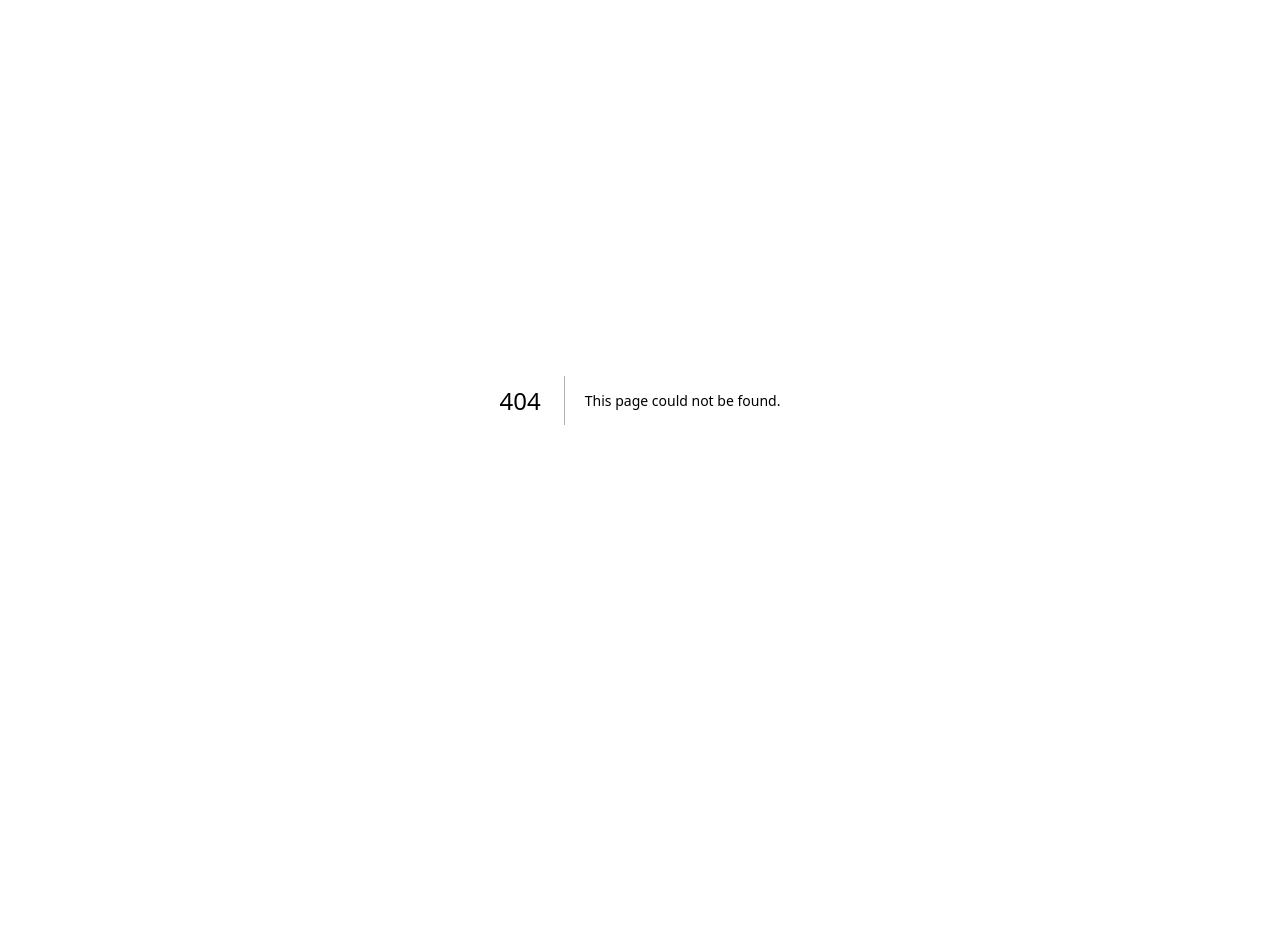
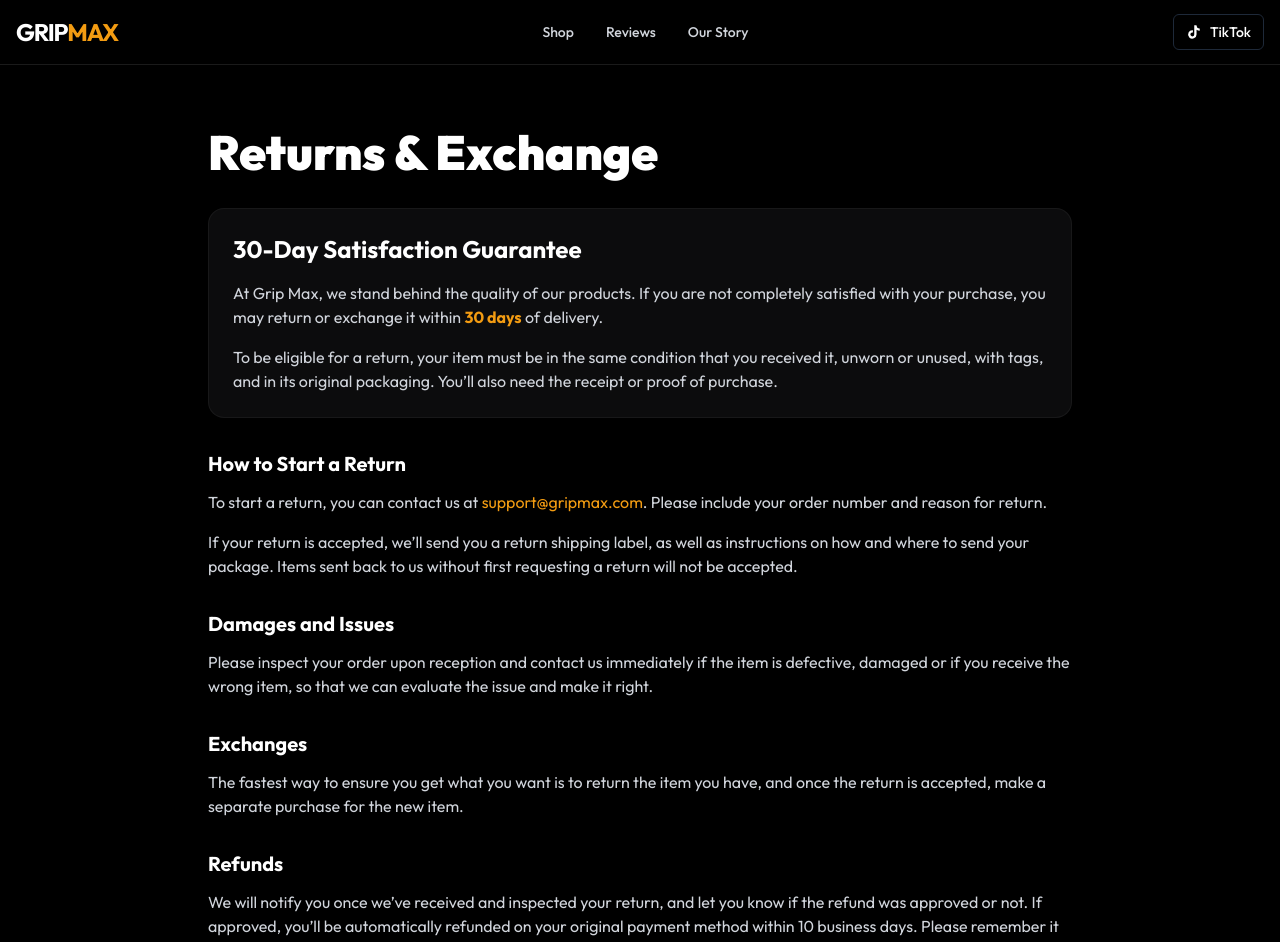
Before and after one commit to jacoobwang/grip-max, a Next.js app: page /returns in a window 1280 px wide. Before the commit this address had no page. Shown: the top 942 px of the page. Before the commit the page ends 800 px from the top, so only its background shows below. Built offline with nearby package versions, Linux system fonts and the light colour scheme.

Commit message:
feat: add return page

```diff
--- a/app/about/page.tsx
+++ b/app/about/page.tsx
@@ -1,6 +1,7 @@
 import { Navbar } from "@/components/navigation/navbar";
 import { Footer } from "@/components/navigation/footer";
 import { Button } from "@/components/ui/button";
+import Link from "next/link";
 
 
 export default function AboutPage() {
@@ -79,7 +80,9 @@ export default function AboutPage() {
                         <p className="text-gray-400 leading-relaxed mb-6">
                             Every feature you see on Grip Max comes from user feedback. The slim profile? You asked for it. The sweat-wicking lining? That was a suggestion from a comment with 5,000 likes.
                         </p>
-                        <Button size="lg" className="rounded-full">Join the Movement</Button>
+                        <Link href="https://vt.tiktok.com/ZTheu1sdy/" target="_blank">
+                            <Button size="lg" className="rounded-full cursor-pointer">Join the Movement</Button>
+                        </Link>
                     </div>
                 </div>
             </section>
--- /dev/null
+++ b/app/returns/page.tsx
@@ -0,0 +1,76 @@
+"use client";
+
+import { Navbar } from "@/components/navigation/navbar";
+import { Footer } from "@/components/navigation/footer";
+import { motion } from "framer-motion";
+
+export default function ReturnsPage() {
+    return (
+        <main className="min-h-screen bg-black text-white">
+            <Navbar />
+
+            <div className="container mx-auto px-4 py-32 max-w-4xl">
+                <motion.div
+                    initial={{ opacity: 0, y: 20 }}
+                    animate={{ opacity: 1, y: 0 }}
+                    transition={{ duration: 0.5 }}
+                >
+                    <h1 className="text-4xl md:text-5xl font-black mb-8">Returns & Exchange</h1>
+
+                    <div className="prose prose-invert max-w-none text-gray-300 space-y-8">
+                        <section className="p-6 rounded-2xl bg-zinc-900/50 border border-white/5">
+                            <h2 className="text-2xl font-bold text-white mb-4">30-Day Satisfaction Guarantee</h2>
+                            <p className="mb-4">
+                                At Grip Max, we stand behind the quality of our products. If you are not completely satisfied with your purchase,
+                                you may return or exchange it within <span className="text-brand-primary font-bold">30 days</span> of delivery.
+                            </p>
+                            <p>
+                                To be eligible for a return, your item must be in the same condition that you received it, unworn or unused,
+                                with tags, and in its original packaging. You’ll also need the receipt or proof of purchase.
+                            </p>
+                        </section>
+
+                        <section>
+                            <h3 className="text-xl font-bold text-white mb-3">How to Start a Return</h3>
+                            <p className="mb-4">
+                                To start a return, you can contact us at <a href="mailto:support@gripmax.com" className="text-brand-primary hover:underline">support@gripmax.com</a>.
+                                Please include your order number and reason for return.
+                            </p>
+                            <p>
+                                If your return is accepted, we’ll send you a return shipping label, as well as instructions on how and where to send your package.
+                                Items sent back to us without first requesting a return will not be accepted.
+                            </p>
+                        </section>
+
+                        <section>
+                            <h3 className="text-xl font-bold text-white mb-3">Damages and Issues</h3>
+                            <p>
+                                Please inspect your order upon reception and contact us immediately if the item is defective, damaged or if you receive the wrong item,
+                                so that we can evaluate the issue and make it right.
+                            </p>
+                        </section>
+
+                        <section>
+                            <h3 className="text-xl font-bold text-white mb-3">Exchanges</h3>
+                            <p>
+                                The fastest way to ensure you get what you want is to return the item you have, and once the return is accepted,
+                                make a separate purchase for the new item.
+                            </p>
+                        </section>
+
+                        <section>
+                            <h3 className="text-xl font-bold text-white mb-3">Refunds</h3>
+                            <p>
+                                We will notify you once we’ve received and inspected your return, and let you know if the refund was approved or not.
+                                If approved, you’ll be automatically refunded on your original payment method within 10 business days.
+                                Please remember it can take some time for your bank or credit card company to process and post the refund too.
+                            </p>
+                        </section>
+                    </div>
+                </motion.div>
+            </div>
+
+            <Footer />
+        </main>
+    );
+}
```
